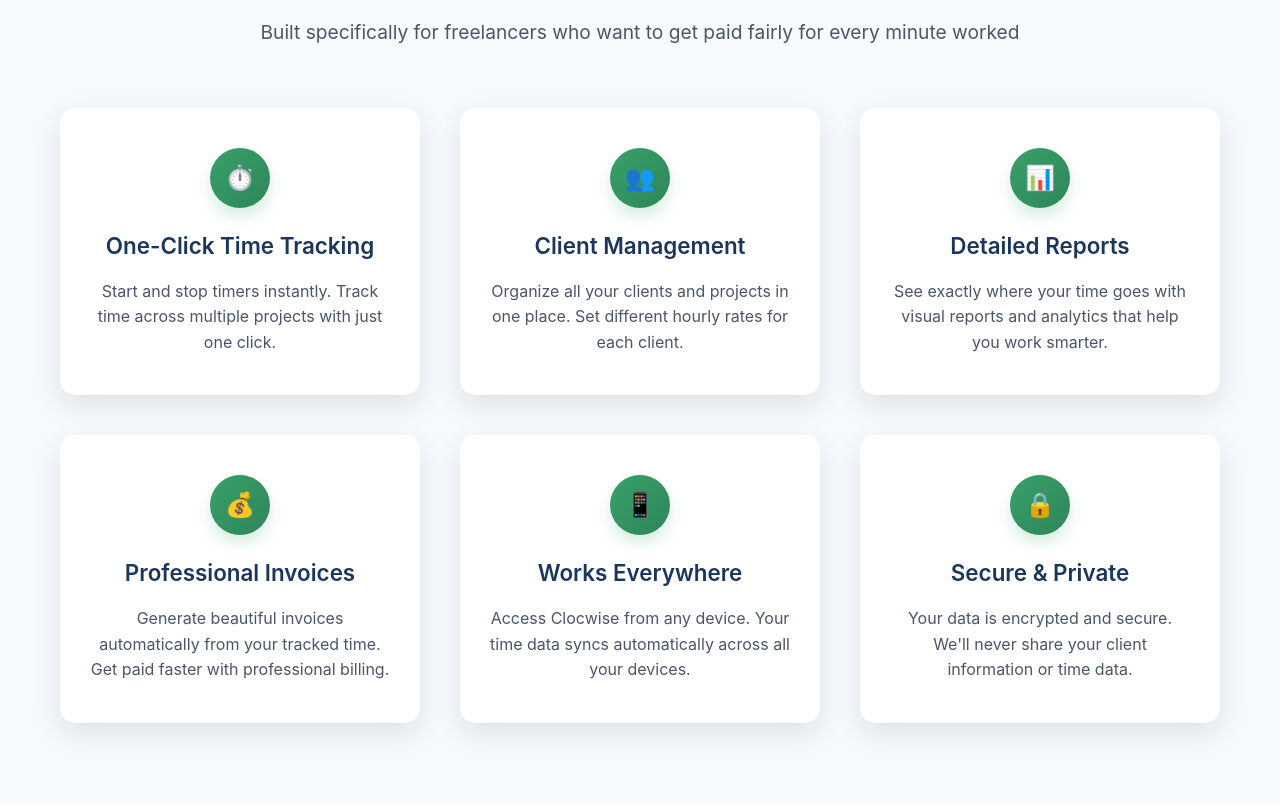
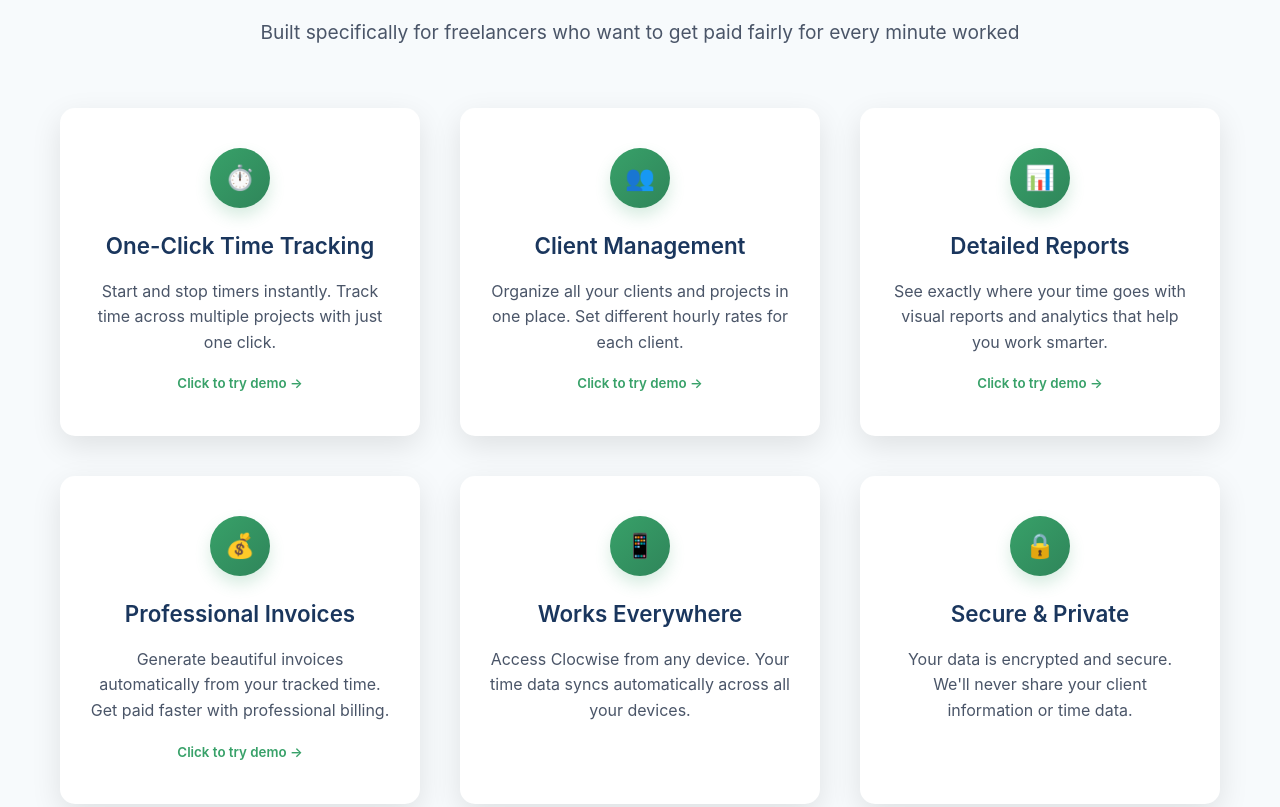
Before and after one commit to deechee777/clocwise, a website: page public/index.html in a window 1280 px wide. Shown: the part 650-1457 px from the top of the page. Drawn offline with Linux system fonts and the light colour scheme.

Commit message:
Fix homepage navigation and demo buttons
- Fixed Watch Demo button to link to live app
- Made feature cards clickable with demo prompts
- Added hover effects for better UX
- Updated Contact Sales to Get Started for consistency

🔧 Homepage is now fully functional

```diff
--- a/public/index.html
+++ b/public/index.html
@@ -213,6 +213,16 @@
 
         .feature-card:hover {
             transform: translateY(-5px);
+        }
+
+        .feature-demo-btn {
+            margin-top: 15px;
+            color: #38a169;
+            font-weight: 600;
+        }
+
+        .feature-card:hover .feature-demo-btn {
+            color: #2f855a;
         }
 
         .feature-icon {
@@ -461,7 +471,7 @@
                 <p>Stop losing money on unbilled hours. Clocwise helps freelancers track time, manage clients, and create professional invoices—all in one place.</p>
                 <div class="cta-buttons">
                     <a href="/auth" class="btn btn-primary">Start Free Trial</a>
-                    <a href="#" class="btn btn-secondary">Watch Demo</a>
+                    <a href="/dashboard" class="btn btn-secondary">Try Live Demo</a>
                 </div>
             </div>
         </div>
@@ -474,28 +484,40 @@
             <p class="section-subtitle">Built specifically for freelancers who want to get paid fairly for every minute worked</p>
 
             <div class="features-grid">
-                <div class="feature-card">
+                <div class="feature-card" onclick="window.location.href='/dashboard'" style="cursor: pointer;">
                     <div class="feature-icon">⏱️</div>
                     <h3>One-Click Time Tracking</h3>
                     <p>Start and stop timers instantly. Track time across multiple projects with just one click.</p>
+                    <div class="feature-demo-btn">
+                        <small>Click to try demo →</small>
+                    </div>
                 </div>
 
-                <div class="feature-card">
+                <div class="feature-card" onclick="window.location.href='/dashboard'" style="cursor: pointer;">
                     <div class="feature-icon">👥</div>
                     <h3>Client Management</h3>
                     <p>Organize all your clients and projects in one place. Set different hourly rates for each client.</p>
+                    <div class="feature-demo-btn">
+                        <small>Click to try demo →</small>
+                    </div>
                 </div>
 
-                <div class="feature-card">
+                <div class="feature-card" onclick="window.location.href='/dashboard'" style="cursor: pointer;">
                     <div class="feature-icon">📊</div>
                     <h3>Detailed Reports</h3>
                     <p>See exactly where your time goes with visual reports and analytics that help you work smarter.</p>
+                    <div class="feature-demo-btn">
+                        <small>Click to try demo →</small>
+                    </div>
                 </div>
 
-                <div class="feature-card">
+                <div class="feature-card" onclick="window.location.href='/dashboard'" style="cursor: pointer;">
                     <div class="feature-icon">💰</div>
                     <h3>Professional Invoices</h3>
                     <p>Generate beautiful invoices automatically from your tracked time. Get paid faster with professional billing.</p>
+                    <div class="feature-demo-btn">
+                        <small>Click to try demo →</small>
+                    </div>
                 </div>
 
                 <div class="feature-card">
@@ -583,7 +605,7 @@
                         <li>Advanced analytics</li>
                         <li>API access</li>
                     </ul>
-                    <a href="/auth" class="btn btn-primary">Contact Sales</a>
+                    <a href="/auth" class="btn btn-primary">Get Started</a>
                 </div>
             </div>
         </div>
```
Also changed, not shown: .claude/settings.local.json.
